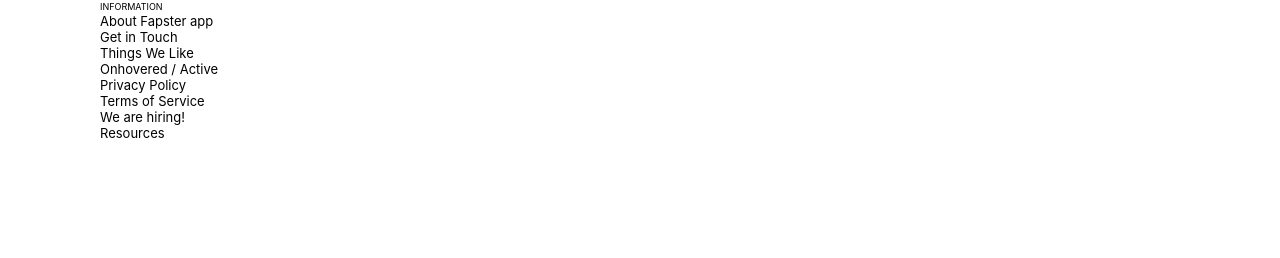
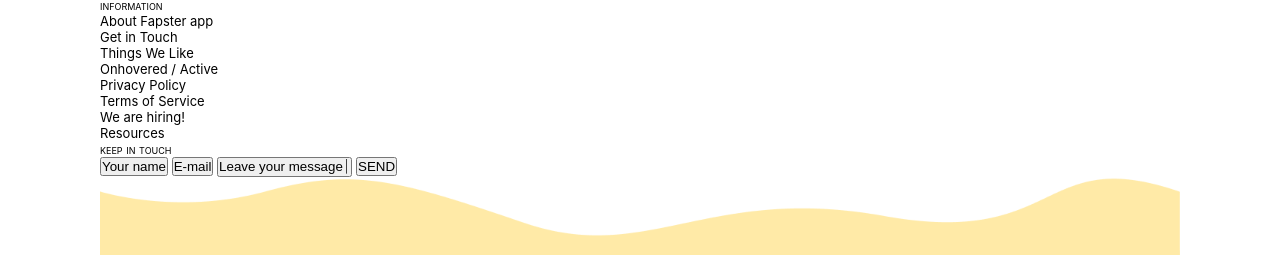
Before and after one commit to eracom-ID311/site-grid-charline, a plain HTML site: page index.html in a window 1280 px wide. Shown: the part 2779-3037 px from the top of the page. Before the commit the page ends 2920 px from the top, so only its background shows below. Drawn offline with Linux system fonts and the light colour scheme.

Commit message:
footer fin

```diff
--- a/index.html
+++ b/index.html
@@ -138,11 +138,17 @@
                 <ul>
                     Resources
                 </ul>
-
-
-
-
             </section>
+            <section class="keep">
+                <p> keep in touch</p>
+                <button class="name">Your name</button>
+                <button class="mail">E-mail</button>
+                <button class="message">Leave your message⏐</button>
+                <button class="send">SEND</button>
+            </section>
+            <div class="vague">
+                <img src="images/footer/wave.png">
+            </div>
 
 
         </section>
--- a/style.css
+++ b/style.css
@@ -200,3 +200,16 @@ img {
 .email p {
     font-variant-caps: small-caps;
 }
+
+.keep p {
+    font-variant-caps: small-caps;
+}
+
+.vague img {
+    padding: 0;
+    margin: 0;
+}
+
+footer {
+    display: flex;
+}
```
